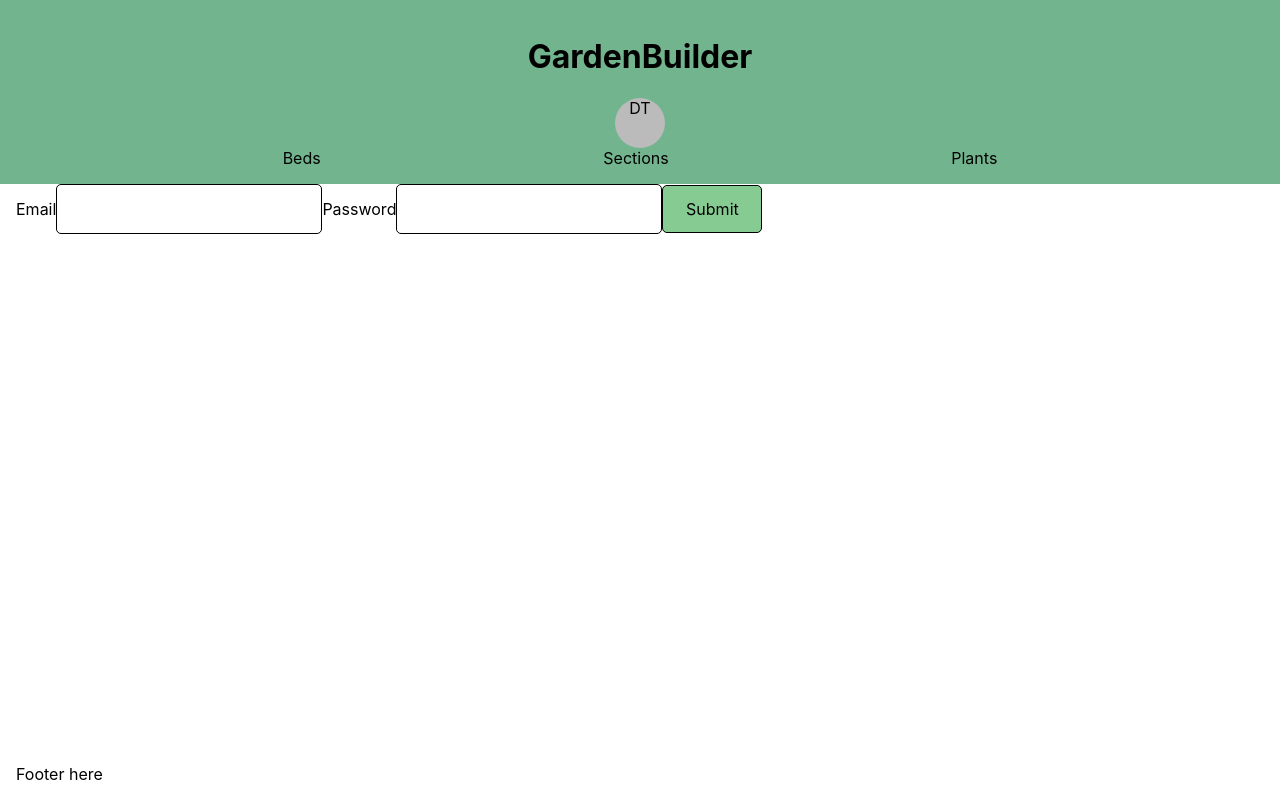
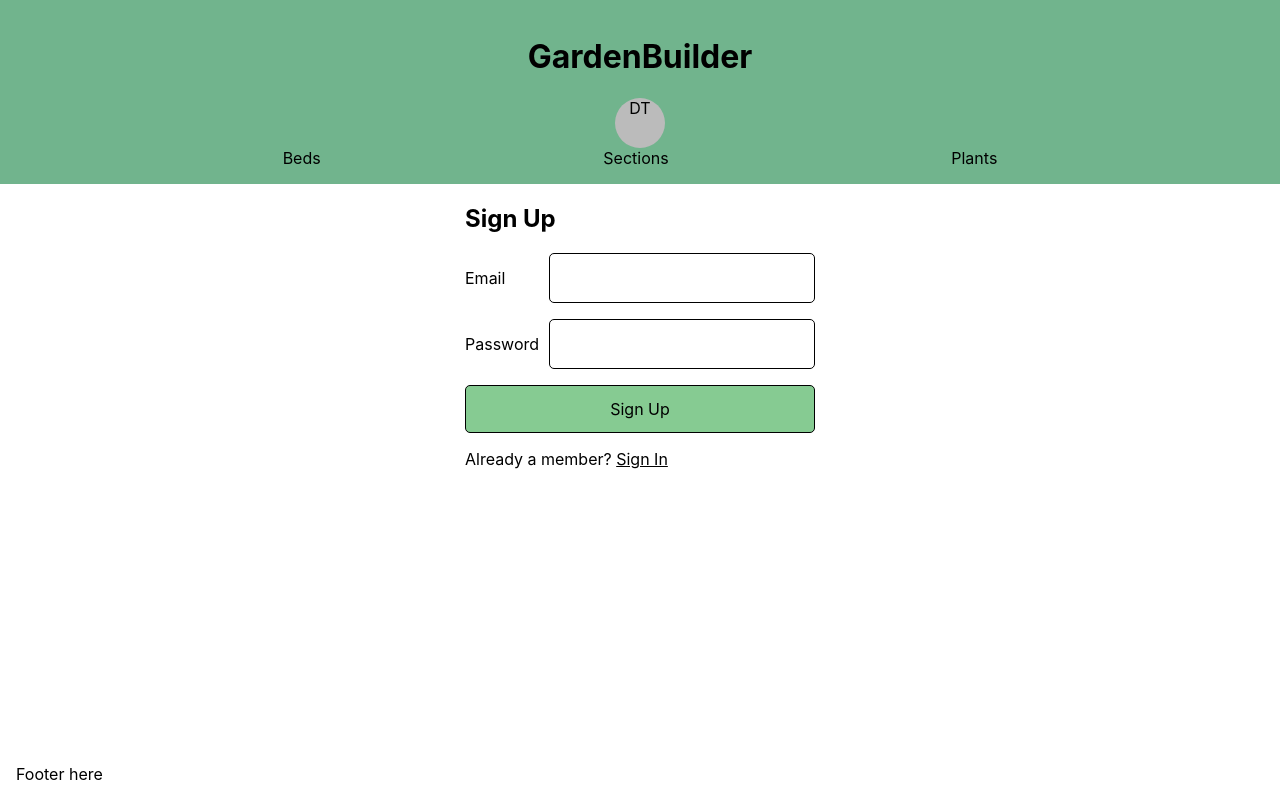
Before and after one commit to gardenbuilder-app/gardenbuilder-frontend, a React (Create React App) app: page / in a window 1280 px wide. Built offline with nearby package versions, Linux system fonts and the light colour scheme; no server answers.

Commit message:
ensured that signup is working

```diff
--- a/src/pages/Login/Login.js
+++ b/src/pages/Login/Login.js
@@ -1,20 +1,127 @@
-import React, { useState } from "react"
+import React, { useEffect, useState } from "react"
 import styled from "styled-components"
 import { Input, Button } from "../../components"
+import { gql, useMutation } from "@apollo/client"
+import { colors } from "../../styles/global"
 
-const StyledForm = styled.form``
+const StyledForm = styled.form`
+  display: flex;
+  flex-direction: column;
+  margin: 0 auto;
+  max-width: 350px;
+`
+const StyledSpan = styled.span`
+  text-decoration: underline;
+  cursor: pointer;
+`
+const InputSection = styled.div`
+  align-items: center;
+  display: flex;
+  justify-content: space-between;
+  margin: 0 auto 1rem;
+  width: 100%;
+`
 
-export function Login() {
+const ErrorMessage = styled.p`
+  color: ${colors.error};
+`
+
+const LOGIN_MUTATION = gql`
+  mutation LoginMutation($email: String!, $password: String!) {
+    createUser(email: $email, password: $password) {
+      token
+    }
+  }
+`
+
+const SIGNUP_MUTATION = gql`
+  mutation CreateUser($email: String!, $password: String!) {
+    createUser(email: $email, password: $password) {
+      user {
+        id
+        email
+        password
+      }
+    }
+  }
+`
+
+/**
+ * set up sign up
+ * set up sign in
+ * on signin, handle cookies
+ * check for cookie on starting app, if cookie exists:
+ *   a. set isMember = true
+ *   b. skip Login component
+ */
+
+function Login() {
   const [email, setEmail] = useState("")
   const [password, setPassword] = useState("")
+  const [isMember, setIsMember] = useState(false)
+  const [login, signinData] = useMutation(LOGIN_MUTATION, {
+    errorPolicy: "all",
+  })
+  const [signup, { data, error }] = useMutation(SIGNUP_MUTATION, {
+    onError(err) {
+      console.log(err)
+    },
+  })
+
+  useEffect(() => {
+    /**
+     * If login data
+     * set up cookie
+     * move to next view
+     */
+    if (signinData.data) console.log(signinData.data)
+    if (data) console.log("signed up", data)
+  })
+
+  function submit(event) {
+    event.preventDefault()
+    if (isMember) {
+      console.log("logging in")
+      login({ variables: { email, password } })
+    } else {
+      console.log("signing up")
+      signup({ variables: { email, password } })
+    }
+  }
+
+  // if (loading) return <div>loading</div>
+  // if (error) return <div>error {error.message}</div>
+  // if (!data) return <div>not found</div>
+  const buttonText = isMember ? "Sign In" : "Sign Up"
+
+  if (error)
+    return <ErrorMessage>{JSON.stringify(error, undefined, 2)}</ErrorMessage>
 
   return (
-    <StyledForm>
-      <label htmlFor="email">Email</label>
-      <Input name="email" value={email} setValue={setEmail} />
-      <label htmlFor="password">Password</label>
-      <Input name="password" value={password} setValue={setPassword} />
-      <Button name="submit" text="Submit" />
+    <StyledForm onSubmit={submit}>
+      <h2>{buttonText}</h2>
+      <InputSection>
+        <label htmlFor="email">Email</label>
+        <Input name="email" value={email} setValue={setEmail} />
+      </InputSection>
+      <InputSection>
+        <label htmlFor="password">Password</label>
+        <Input name="password" value={password} setValue={setPassword} />
+      </InputSection>
+      <Button name="submit" text={buttonText} type="submit" />
+      {isMember ? (
+        <p>
+          Not a member?{" "}
+          <StyledSpan onClick={() => setIsMember(!isMember)}>Sign Up</StyledSpan>
+        </p>
+      ) : (
+        <p>
+          Already a member?{" "}
+          <StyledSpan onClick={() => setIsMember(!isMember)}>Sign In</StyledSpan>
+        </p>
+      )}
     </StyledForm>
   )
 }
+
+export { Login, LOGIN_MUTATION, SIGNUP_MUTATION }
```
